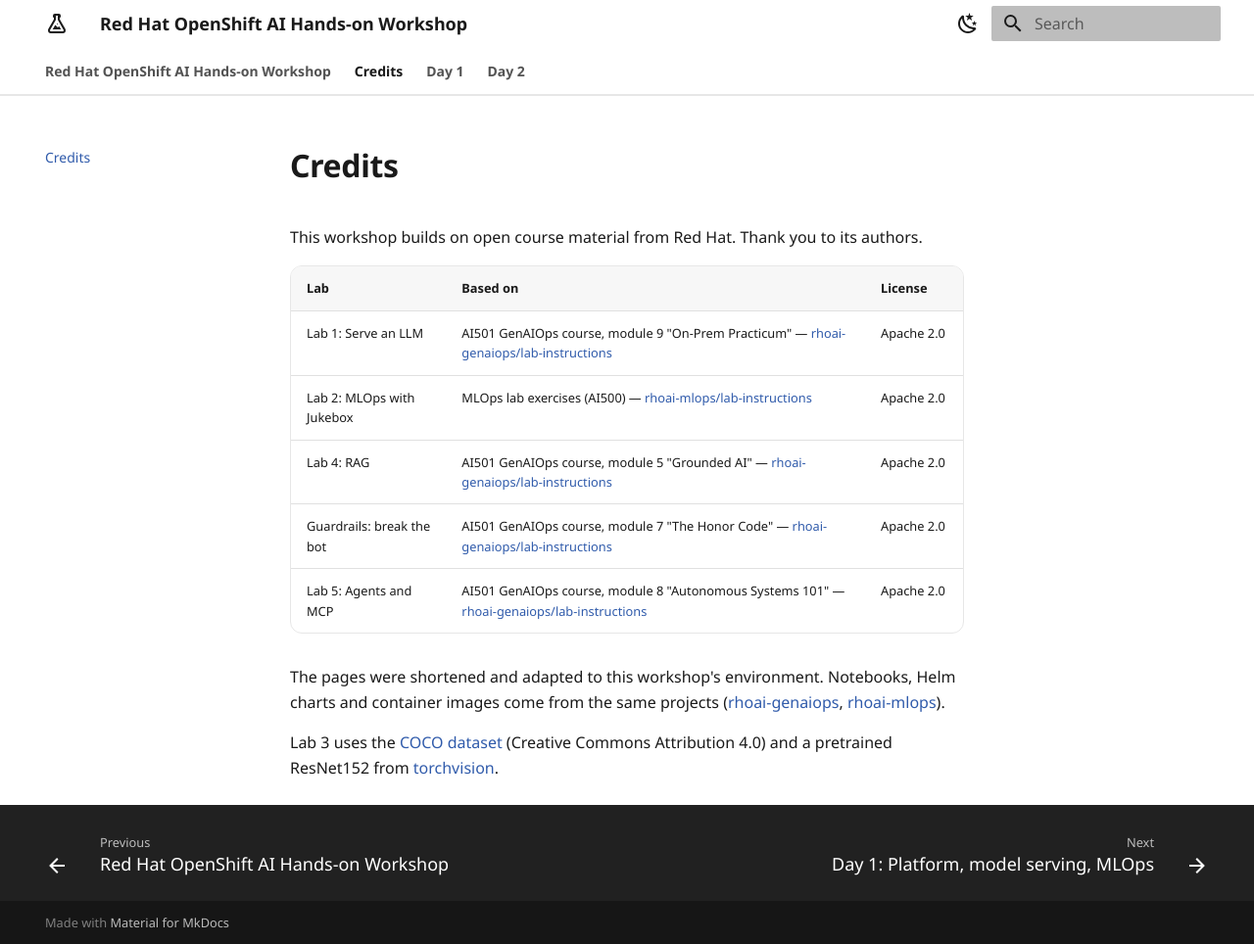
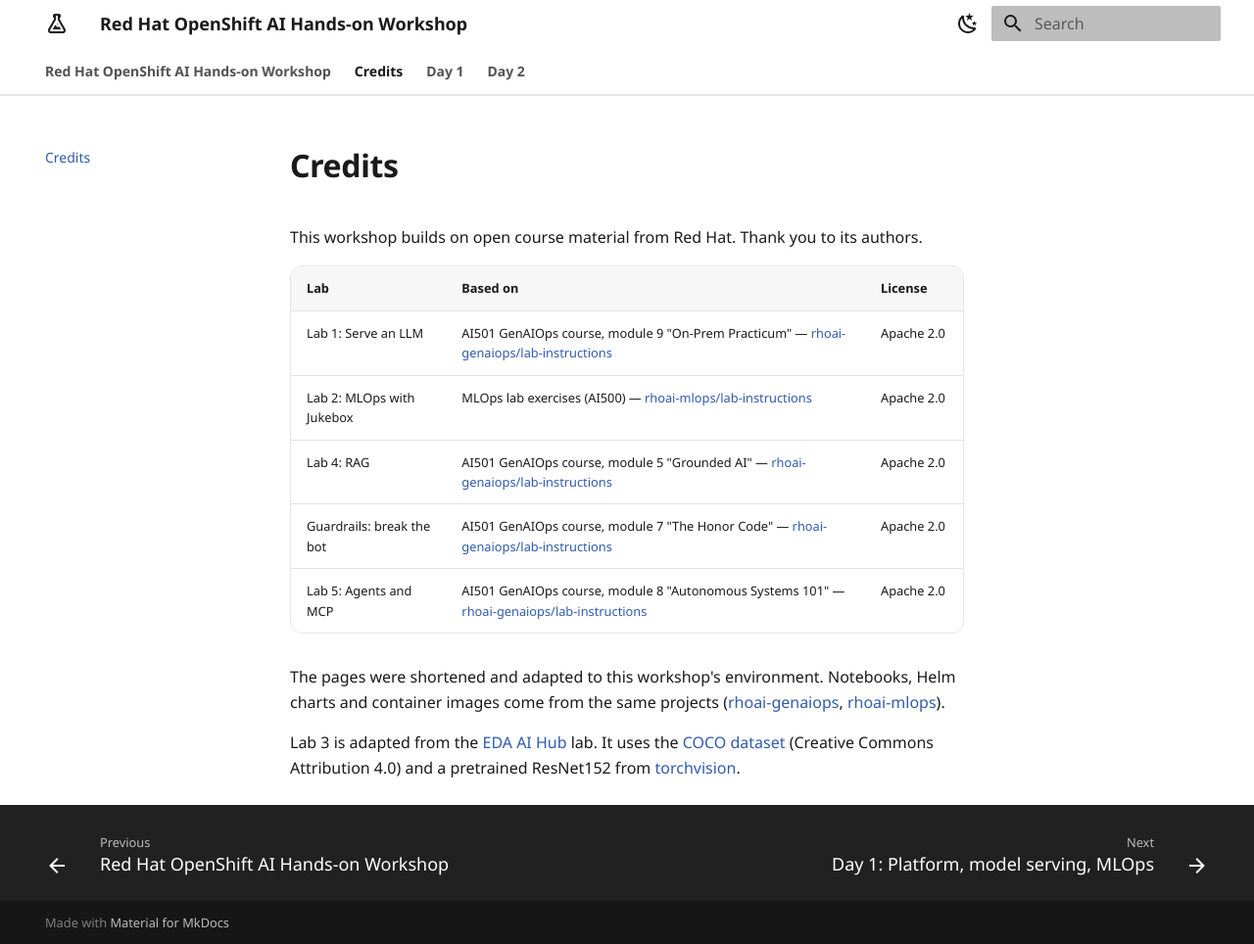
Before and after one commit to rflorenc/openshift-ai-workshop, an MkDocs documentation site: the page built from docs/credits.md, in a window 1280 px wide and 964 px high. Shown: the whole window at 98% size. Built offline with MkDocs 1.6.1 and Material for MkDocs 9.7.7, drawn with Linux system fonts in a browser that asks for light colours.

Commit message:
Update guides

```diff
--- a/docs/credits.md
+++ b/docs/credits.md
@@ -14,5 +14,6 @@ The pages were shortened and adapted to this workshop's environment. Notebooks,
 container images come from the same projects ([rhoai-genaiops](https://github.com/rhoai-genaiops),
 [rhoai-mlops](https://github.com/rhoai-mlops)).
 
-Lab 3 uses the [COCO dataset](https://cocodataset.org) (Creative Commons Attribution 4.0) and a pretrained
-ResNet152 from [torchvision](https://pytorch.org/vision/).
+Lab 3 is adapted from the [EDA AI Hub](https://github.com/rflorenc/eda-ai-hub) lab. It uses the
+[COCO dataset](https://cocodataset.org) (Creative Commons Attribution 4.0) and a pretrained ResNet152 from
+[torchvision](https://pytorch.org/vision/).
```
